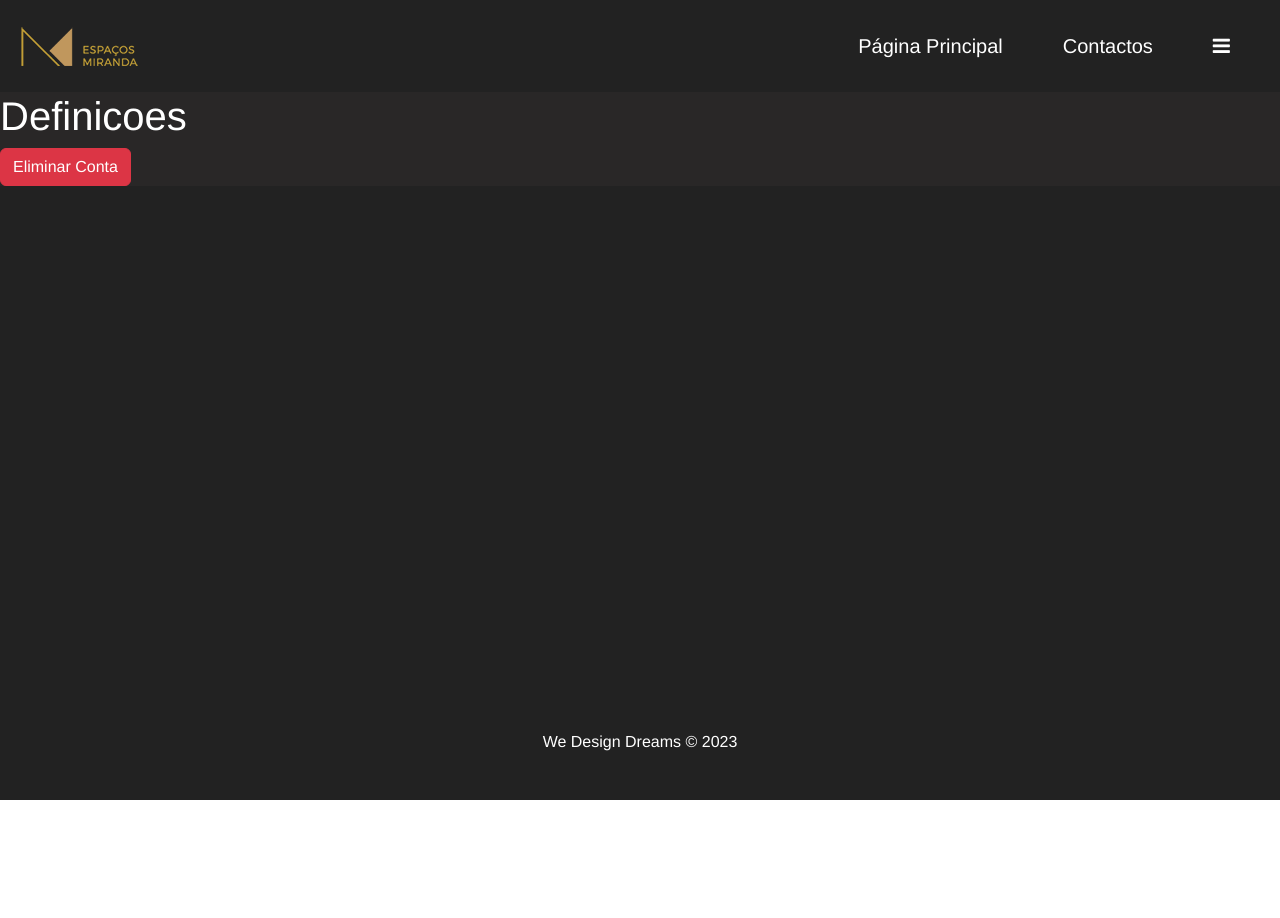
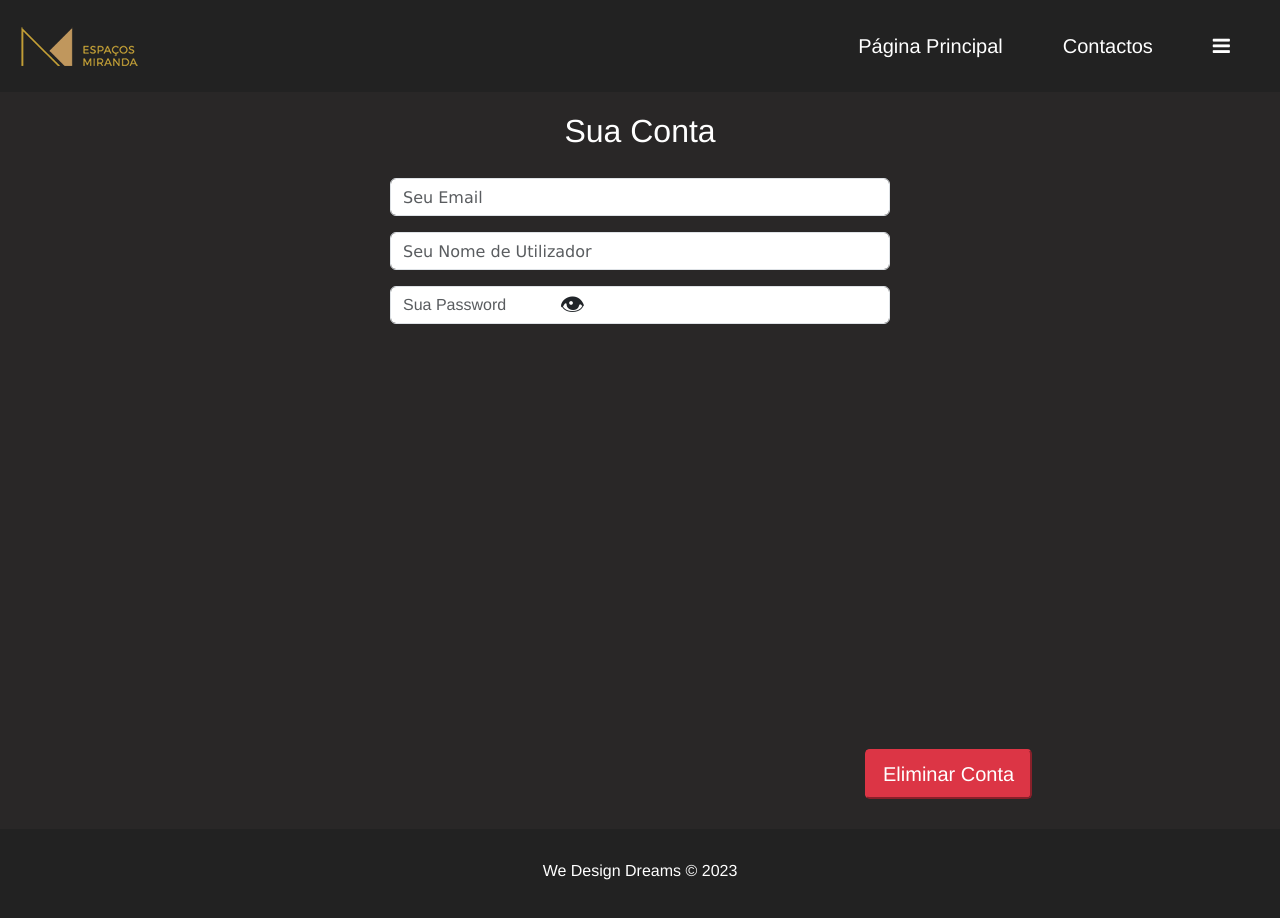
Before and after one commit to R0DRAPT/8_EspacosMiranda, a Vue app: page /Definicoes/1 in a window 1280 px wide. Shown: the top 918 px of the page. Before the commit the page ends 800 px from the top, so only its background shows below. Built offline with nearby package versions, Linux system fonts and the light colour scheme.

Commit message:
Teste Commit
Teste Commit

```diff
--- a/db/db.json
+++ b/db/db.json
@@ -29,6 +29,18 @@
       "username": "teste",
       "password": "teste",
       "id": 9
+    },
+    {
+      "email": "macedorodrigo63@gmail.com",
+      "username": "1",
+      "password": "1",
+      "id": 10
+    },
+    {
+      "email": "macedorodrigo63@gmail.com",
+      "username": "teste2",
+      "password": "teste2",
+      "id": 11
     }
   ]
 }
--- a/src/components/ModalRegisterContent.vue
+++ b/src/components/ModalRegisterContent.vue
@@ -7,8 +7,6 @@
     <br>
 
     <form @submit.prevent="register" class="register-form">
-
-
       <div class="mb-3" style="font-family:Verdana">
         <!-- Email -->
         <div :class="[emailErrorClass]" class="error-container">
--- a/src/views/AposLogin/Definicoes.vue
+++ b/src/views/AposLogin/Definicoes.vue
@@ -1,13 +1,42 @@
 <template>
   <div class="main-container" style="background-color: #292727;">
     <NavbarAposLogin :logo="logo_src" :alt="app_name" />
-    <h1 style="color: white;">Definicoes</h1>
 
-    <button @click="confirmDelete" class="btn btn-danger">Eliminar Conta</button>
+    <h2 class="contaCSS">Sua Conta</h2>
+
+    <form class="user-form" style="text-align: center; margin: 0 auto; max-width: 500px;">
+      <div class="mb-3" style="font-family:Verdana">
+        <!-- Email -->
+        <input type="text" class="form-control" id="email" placeholder="Seu Email" v-model="email" autocomplete="off">
+      </div>
+
+      <div style="margin: 2px;"></div>
+
+      <div class="mb-3" style="font-family:Verdana">
+        <!-- Utilizador -->
+        <input type="text" class="form-control" id="username" placeholder="Seu Nome de Utilizador" v-model="username" autocomplete="off">
+      </div>
+
+      <div style="margin: 2px;"></div>
+
+      <div class="mb-3" style="font-family:Verdana">
+        <!-- Password -->
+        <div class="password-container">
+          <input :type="showPassword ? 'text' : 'password'" class="form-control" id="password" placeholder="Sua Password" v-model="password" autocomplete="off">
+          <span class="eye-icon" @click="togglePasswordVisibility">&#128065;</span>
+        </div>
+      </div>
+    </form>
+
+    <div class="btn-EliminarConta">
+      <button @click="confirmDelete" class="btn-lg btn-danger">Eliminar Conta</button>
+    </div>
+
   </div>
 </template>
 
 <script>
+
 import axios from 'axios';
 import NavbarAposLogin from '../../components/ComponentsAposLogin/NavbarAposLogin.vue';
 
@@ -22,14 +51,23 @@ export default {
     return {
       logo_src: "/img/logo.png",
       app_name: "Espaços Miranda",
+      email: "",
+      username: "",
+      password: "",
     };
   },
 
   mounted() {
-    // Recupera Dados no localStorage
+    const usernameToLoad = this.$route.params.username;
+
     const userData = JSON.parse(localStorage.getItem("Register-Info"));
-    if (userData) {
+    if (userData && userData.username === usernameToLoad) {
       this.userId = userData.id;
+      this.email = userData.email;
+      this.username = userData.username;
+      this.password = userData.password;
+    } else {
+      console.error("Username não corresponde aos dados no localStorage");
     }
   },
 
@@ -90,10 +128,49 @@ export default {
         }
       }
     },
+
+    togglePasswordVisibility() {
+      this.showPassword = !this.showPassword;
+      const passwordInput = document.getElementById('password');
+      if (this.showPassword) {
+        passwordInput.type = 'text';
+      } else {
+        passwordInput.type = 'password';
+      }
+    },
   },
 };
 </script>
 
 <style>
 @import 'bootstrap/dist/css/bootstrap.min.css';
+
+.contaCSS {
+  text-align: center;
+  color: white;
+  position: relative;
+  padding: 20px;
+  transition: color 0.3s;
+  cursor: default;
+}
+
+.contaCSS:hover {
+  color: #b49760ab;
+}
+
+.eye-icon {
+  position: absolute;
+  top: 305px;
+  right: 695px;
+  transform: translateY(-50%);
+  cursor: pointer;
+  user-select: none;
+  font-size: 25px;
+}
+
+.btn-EliminarConta {
+  margin-top: 425px;
+  margin-left: 865px;
+  padding-bottom: 30px;
+}
 </style>
```
